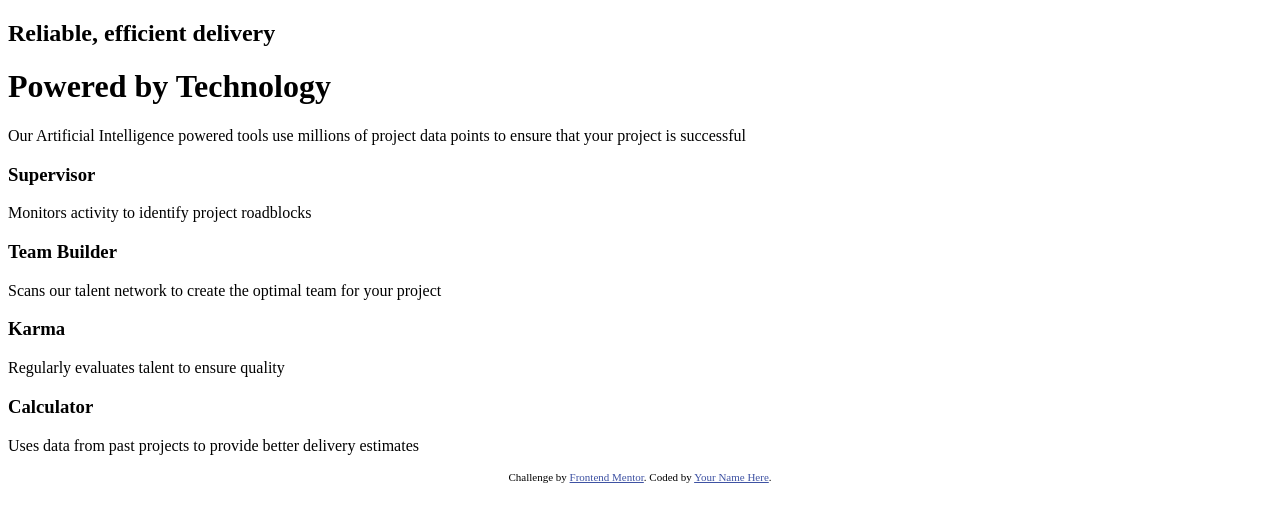
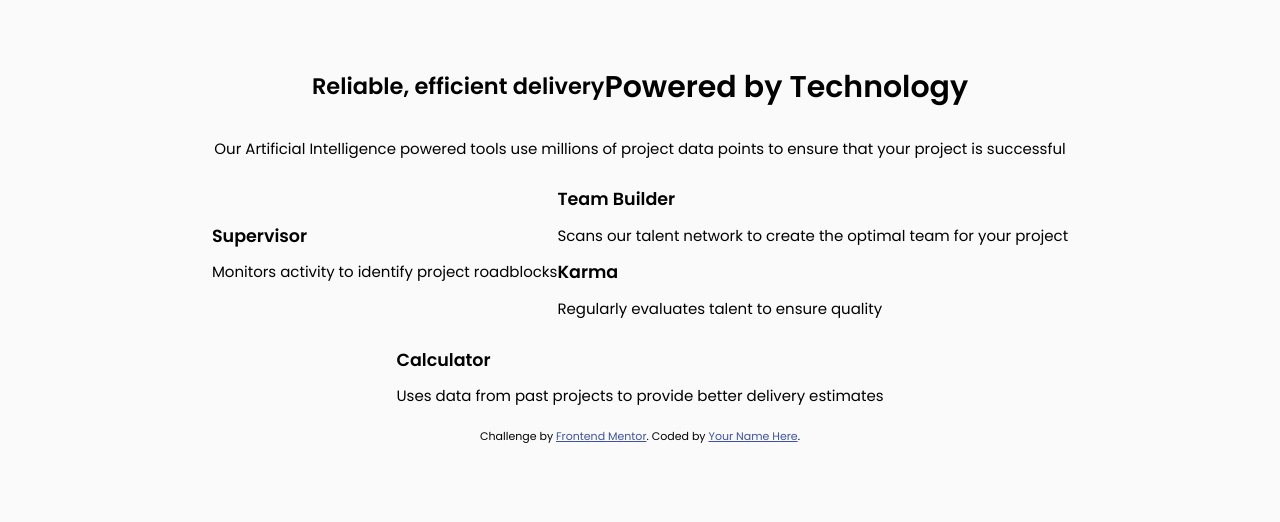
Before and after one commit to LesleyWesley/features-section-project, a plain HTML site: page index.html in a window 1280 px wide. Drawn offline with nearby package versions, Linux system fonts and the light colour scheme.

Commit message:
Added base styles

```diff
--- /dev/null
+++ b/css/main.css
@@ -0,0 +1,39 @@
+/*===== BASE STYLES ==== */
+
+html {
+  font-size: 15px;
+}
+
+body {
+  font-size: 1em;
+  display: flex;
+  justify-content: center;
+  align-items: center;
+  flex-flow: row wrap;
+  width: 100%;
+  background-color: #FAFAFA;
+  font-family: "Poppins", sans-serif;
+  padding: 50px 0;
+}
+
+header {
+  display: flex;
+  justify-content: center;
+  align-items: center;
+  flex-flow: row wrap;
+}
+
+main {
+  display: flex;
+  justify-content: center;
+  align-items: center;
+  flex-flow: row wrap;
+}
+
+.full-width{
+  display: flex;
+  justify-content: center;
+  align-items: center;
+  flex-flow: row wrap;
+  width: 90%;
+}
--- a/index.html
+++ b/index.html
@@ -5,6 +5,12 @@
   <meta name="viewport" content="width=device-width, initial-scale=1.0"> <!-- displays site properly based on user's device -->
 
   <link rel="icon" type="image/png" sizes="32x32" href="./images/favicon-32x32.png">
+
+  <link rel="stylesheet" href="css/normalize.css">
+  <link rel="stylesheet" href="css/main.css">
+
+  <link rel="preconnect" href="https://fonts.gstatic.com">
+  <link href="https://fonts.googleapis.com/css2?family=Poppins:wght@200;400;600&display=swap" rel="stylesheet">
 
   <title>Frontend Mentor | Four card feature section</title>
 
@@ -17,35 +23,39 @@
 <body>
 
   <header>
+      <div class="full-width">
           <h2>Reliable, efficient delivery</h2>
           <h1>Powered by Technology</h1>
           <p>Our Artificial Intelligence powered tools use millions of project data points to ensure that your project is successful</p>
+      </div>
   </header>
 
   <main>
+      <div class="full-width">
           <div class="first-section">
-          <div class="feature">
+              <div class="feature supervisor">
                   <h3>Supervisor</h3>
                   <p>Monitors activity to identify project roadblocks</p>
               </div>
           </div>
 
           <div class="middle-section">
-          <div class="feature">
+              <div class="feature team-builder">
                   <h3>Team Builder</h3>
                   <p>Scans our talent network to create the optimal team for your project</p>
               </div>
 
-          <div class="feature">
+              <div class="feature karma">
                   <h3>Karma</h3>
                   <p>Regularly evaluates talent to ensure quality</p>
               </div>
           </div>
 
           <div class="last-section">
-          <div class="feature">
+              <div class="feature calculator">
                   <h3>Calculator</h3>
                   <p>Uses data from past projects to provide better delivery estimates</p>
+              </div>
         </div>
     </div>
   </main>
```
Lines whose indentation alone changed are shown as unchanged.
